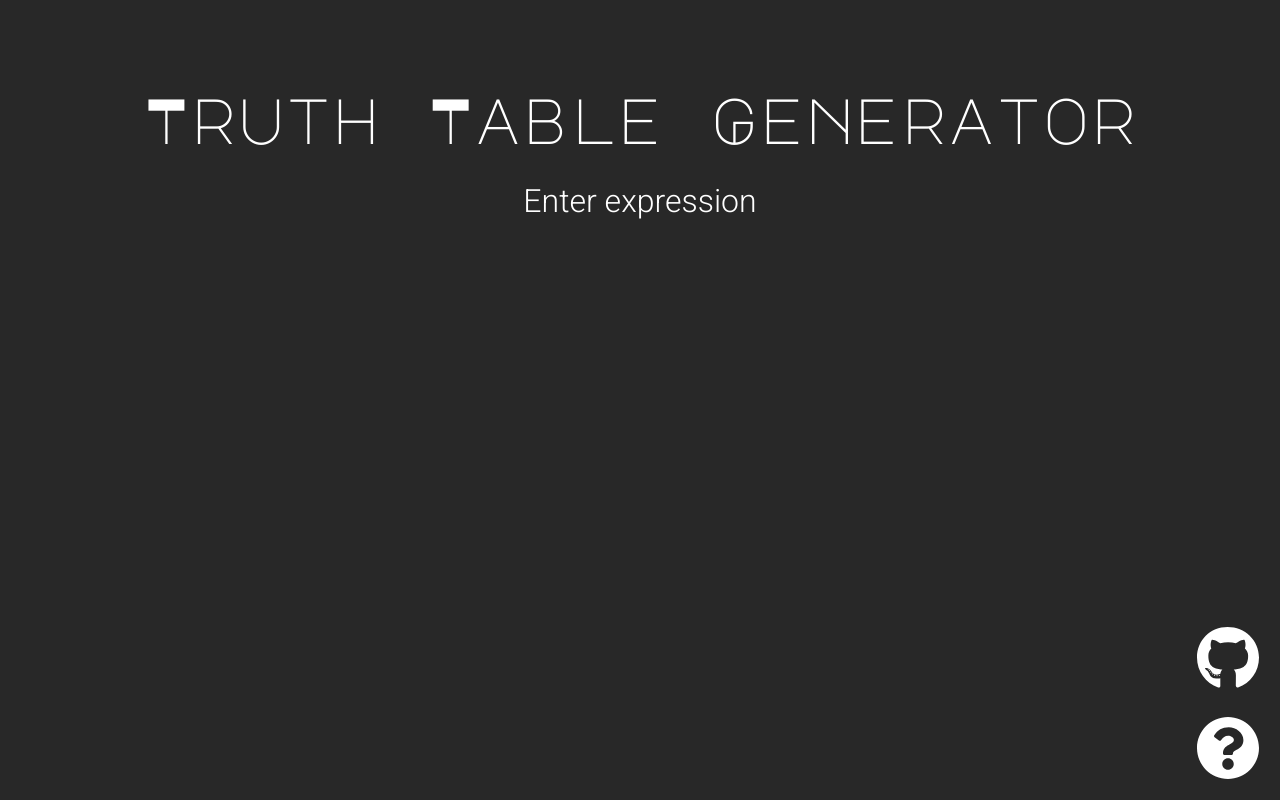
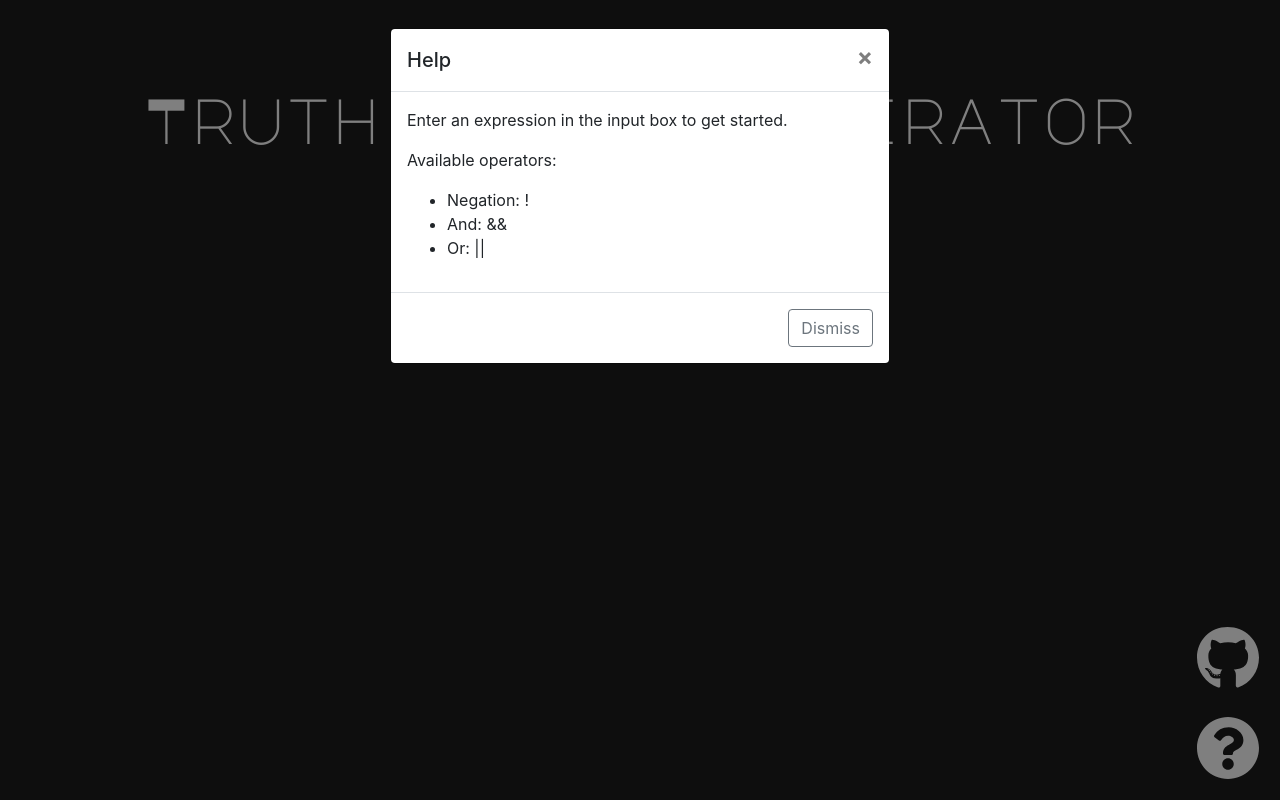
Before and after one commit to maxwowo/truth-table, a React (Create React App) app: page / in a window 1280 px wide. Both pictures are taken after a click on the icon 1228 px from the left and 748 px from the top of the page. Built offline with nearby package versions, Linux system fonts and the light colour scheme.

Commit message:
Working help modal.

```diff
--- a/src/components/Cockpit/Cockpit.module.css
+++ b/src/components/Cockpit/Cockpit.module.css
@@ -1,4 +1,4 @@
-@import url("https://fonts.googleapis.com/css?family=Major+Mono+Display|Roboto:300");
+@import url("https://fonts.googleapis.com/css?family=Major+Mono+Display|Raleway");
 
 .cockpit {
   text-align: center;
--- a/src/components/Page/Page.js
+++ b/src/components/Page/Page.js
@@ -1,6 +1,7 @@
 import React from "react";
 import Cockpit from "../Cockpit/Cockpit";
 import TruthTable from "../TruthTable/TruthTable";
+import { Button, Modal, ModalHeader, ModalBody, ModalFooter } from "reactstrap";
 import { FontAwesomeIcon } from "@fortawesome/react-fontawesome";
 import { faQuestionCircle } from "@fortawesome/free-solid-svg-icons";
 import { faGithub } from "@fortawesome/free-brands-svg-icons";
@@ -17,7 +18,29 @@ const Page = props => (
       <TruthTable content={props.content} head={props.head} />
     ) : null}
 
-    <FontAwesomeIcon icon={faQuestionCircle} className={styles.helpIcon} />
+    <Modal isOpen={props.modal} toggle={props.onModalClicked}>
+      <ModalHeader toggle={props.onModalClicked}>Help</ModalHeader>
+      <ModalBody>
+        <p>Enter an expression in the input box to get started.</p>
+        <p>Available operators:</p>
+        <ul>
+          <li>Negation: !</li>
+          <li>And: &&</li>
+          <li>Or: ||</li>
+        </ul>
+      </ModalBody>
+      <ModalFooter>
+        <Button color="outline-secondary" onClick={props.onModalClicked}>
+          Dismiss
+        </Button>
+      </ModalFooter>
+    </Modal>
+
+    <FontAwesomeIcon
+      onClick={props.onModalClicked}
+      icon={faQuestionCircle}
+      className={styles.helpIcon}
+    />
     <FontAwesomeIcon
       onClick={() => window.open("https://github.com/maxwowo", "_blank")}
       icon={faGithub}
--- a/src/components/TruthTable/TruthTable.js
+++ b/src/components/TruthTable/TruthTable.js
@@ -1,5 +1,4 @@
 import React from "react";
-import "bootstrap/dist/css/bootstrap.css";
 import { Table, Container } from "reactstrap";
 import TruthTableBody from "./TruthTableBody/TruthTableBody";
 import TruthTableHead from "./TruthTableHead/TruthTableHead";
--- a/src/components/TruthTable/TruthTable.module.css
+++ b/src/components/TruthTable/TruthTable.module.css
@@ -1,9 +1,9 @@
-@import url("https://fonts.googleapis.com/css?family=Lato:300,400");
+@import url("https://fonts.googleapis.com/css?family=Raleway:300,600");
 
 table {
   color: white;
   text-align: center;
   font-size: 1.5em;
-  font-family: 'Lato', sans-serif;
+  font-family: 'Raleway', sans-serif;
   font-weight: 300;
 }
--- a/src/components/TruthTable/TruthTableHead/TruthTableHead.module.css
+++ b/src/components/TruthTable/TruthTableHead/TruthTableHead.module.css
@@ -1,3 +1,3 @@
 thead {
-    font-weight: 400;
+    font-weight: 600;
 }
--- a/src/containers/App.js
+++ b/src/containers/App.js
@@ -4,11 +4,23 @@ import "./App.module.css";
 import * as Helper from "./Helper";
 
 class App extends Component {
-  state = {
-    ttHead: null,
-    ttContent: null,
-    showTable: false
-  };
+  constructor(props) {
+    super(props);
+    this.state = {
+      ttHead: null,
+      ttContent: null,
+      showTable: false,
+      modal: false
+    };
+
+    this.toggle = this.toggle.bind(this);
+  }
+
+  toggle() {
+    this.setState(prevState => ({
+      modal: !prevState.modal
+    }));
+  }
 
   handleInputChanged = event => {
     const formattedExp = Helper.formatExp(event.target.value);
@@ -39,6 +51,8 @@ class App extends Component {
         content={this.state.ttContent}
         head={this.state.ttHead}
         showTable={this.state.showTable}
+        onModalClicked={this.toggle}
+        modal={this.state.modal}
       />
     );
   }
--- a/src/containers/App.module.css
+++ b/src/containers/App.module.css
@@ -1,3 +1,3 @@
 body {
-    background-color: #282828;
+    background-color: #1c1c1c;
 }
```
